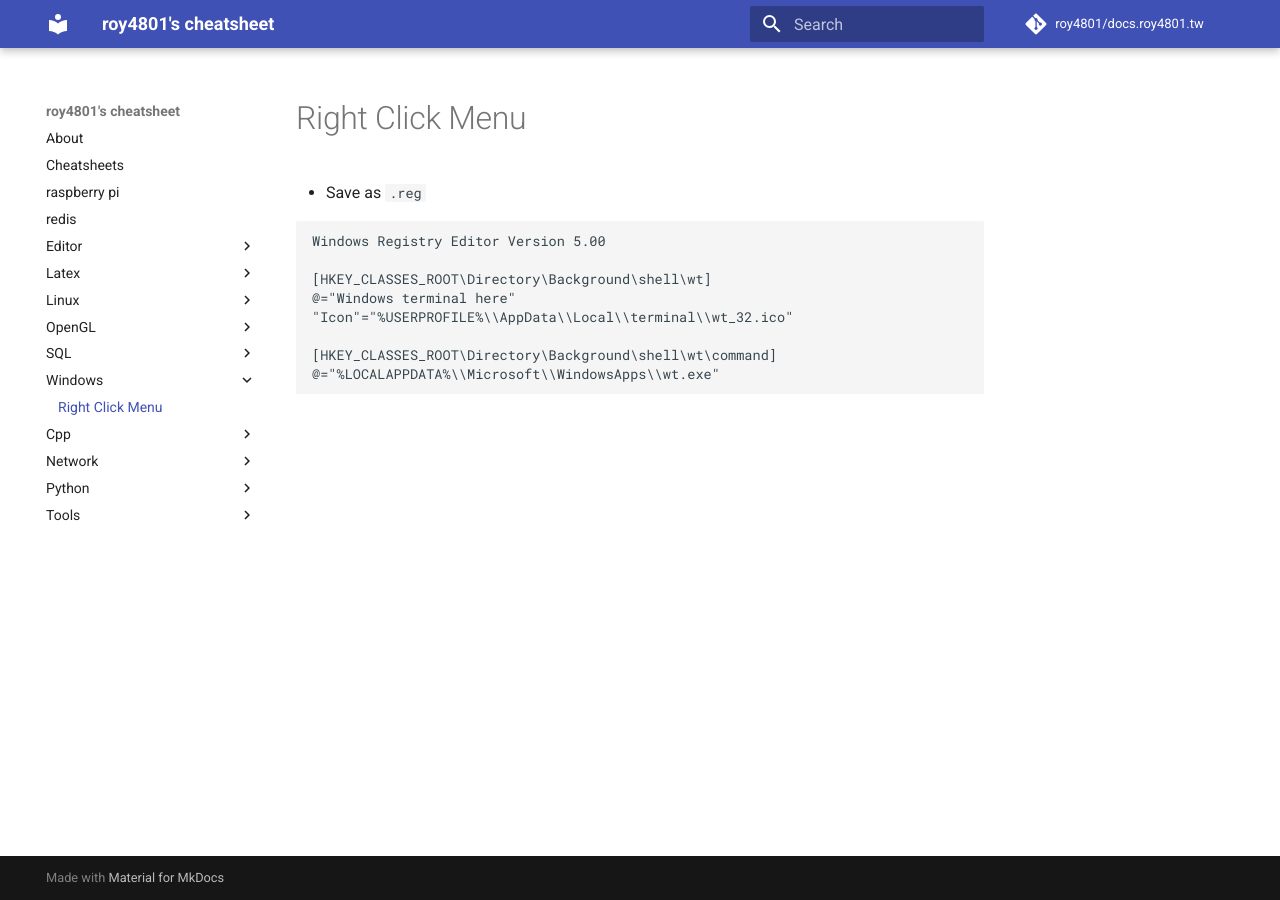
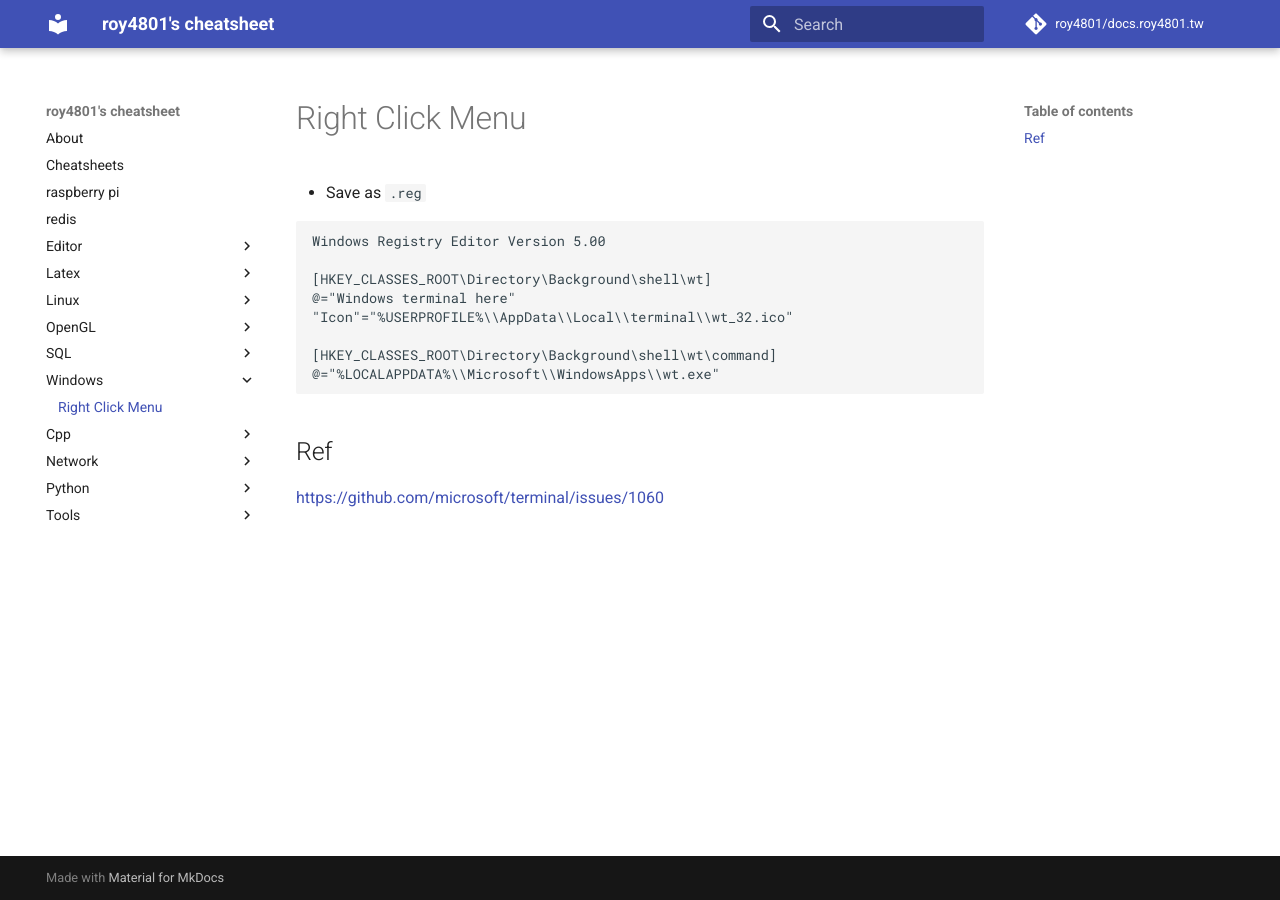
Before and after one commit to roy4801/docs.roy4801.tw, an MkDocs documentation site: the page built from docs/Windows/Right Menu.md, in a window 1280 px wide. Built offline with MkDocs 1.6.1 and Material for MkDocs 9.7.7, drawn with Linux system fonts in a browser that asks for light colours; comment, search, counter and statistics services are not loaded.

Commit message:
Add refs

````diff
--- a/docs/Windows/Right Menu.md
+++ b/docs/Windows/Right Menu.md
@@ -12,3 +12,7 @@ Windows Registry Editor Version 5.00
 [HKEY_CLASSES_ROOT\Directory\Background\shell\wt\command]
 @="%LOCALAPPDATA%\\Microsoft\\WindowsApps\\wt.exe"
 ```
+
+## Ref
+
+<https://github.com/microsoft/terminal/issues/1060>
````
